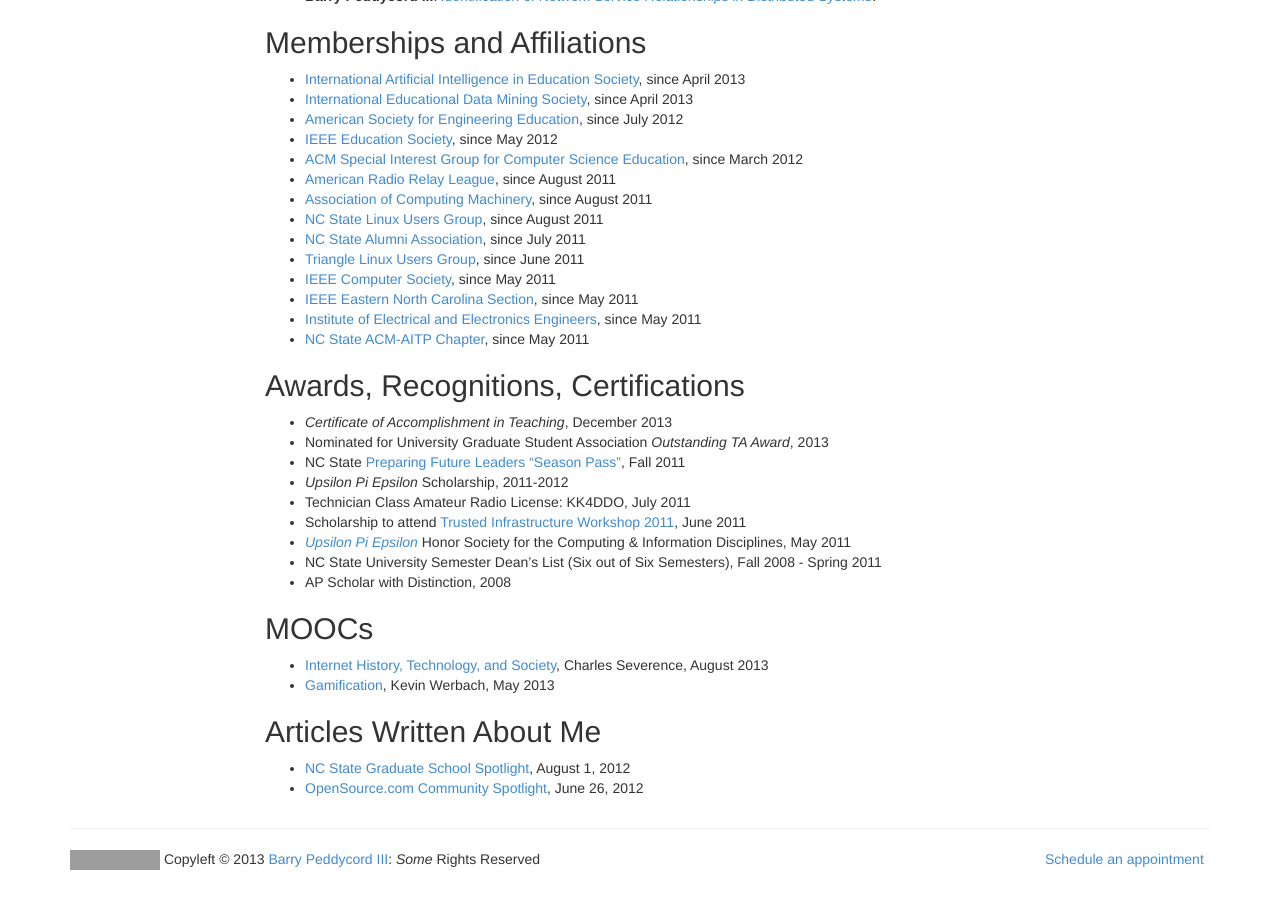
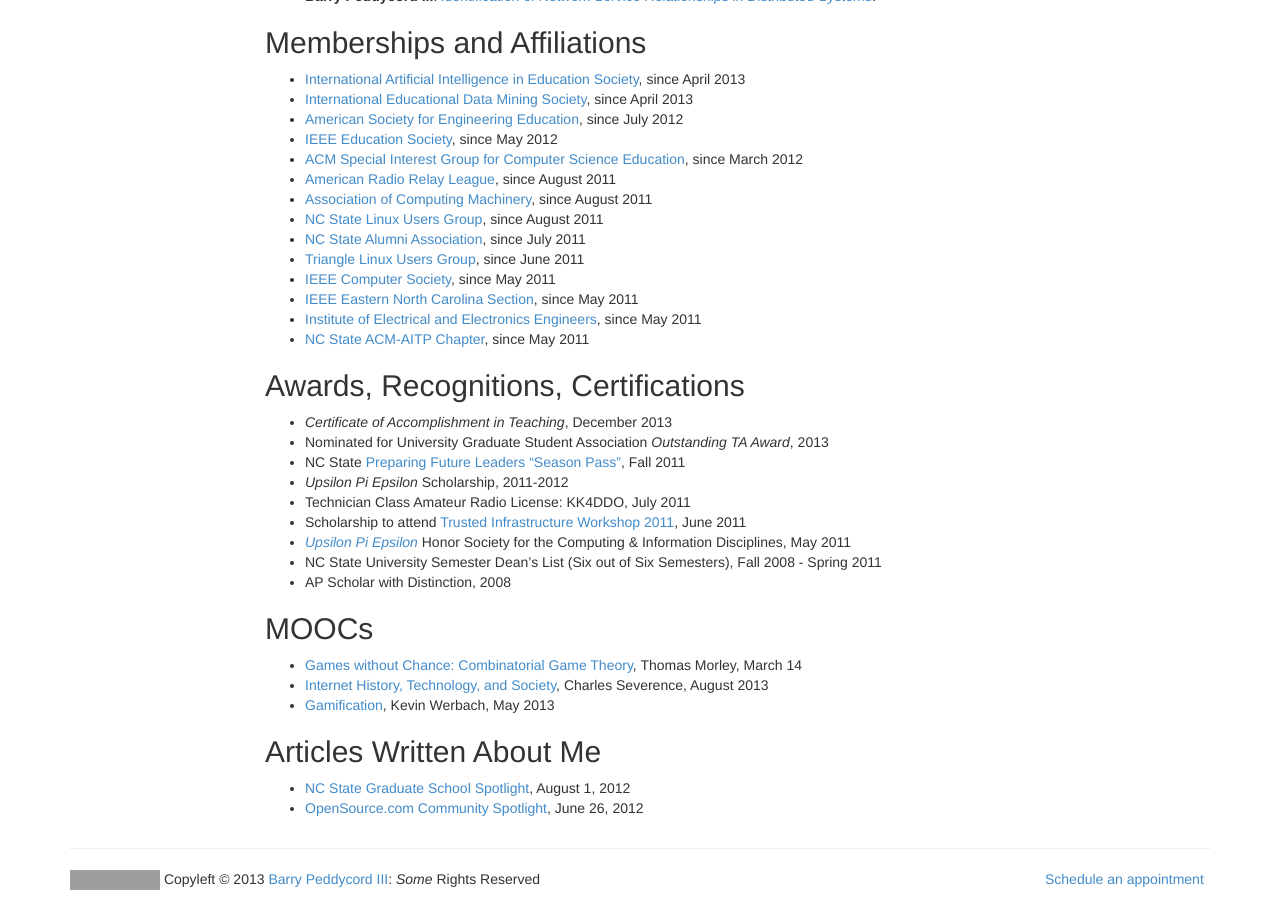
Before and after one commit to isharacomix/oldsite, a Jekyll site: the page built from cv.md, in a window 1280 px wide and 900 px high, scrolled down 3073 px. Built offline with Jekyll 4.4.1, drawn with Linux system fonts in a browser that asks for light colours; grey boxes are pictures that could not be loaded.

Commit message:
Boom MOOC.

```diff
--- a/cv.md
+++ b/cv.md
@@ -162,6 +162,7 @@
 
 MOOCs
 -----
+ * [Games without Chance: Combinatorial Game Theory]({{site.baseurl}}files/mooc_gametheory2014.pdf), Thomas Morley, March 14
  * [Internet History, Technology, and Society]({{site.baseurl}}files/mooc_ihts2013.pdf), Charles Severence, August 2013
  * [Gamification]({{site.baseurl}}files/mooc_gamification2013.pdf), Kevin Werbach, May 2013
 
```
